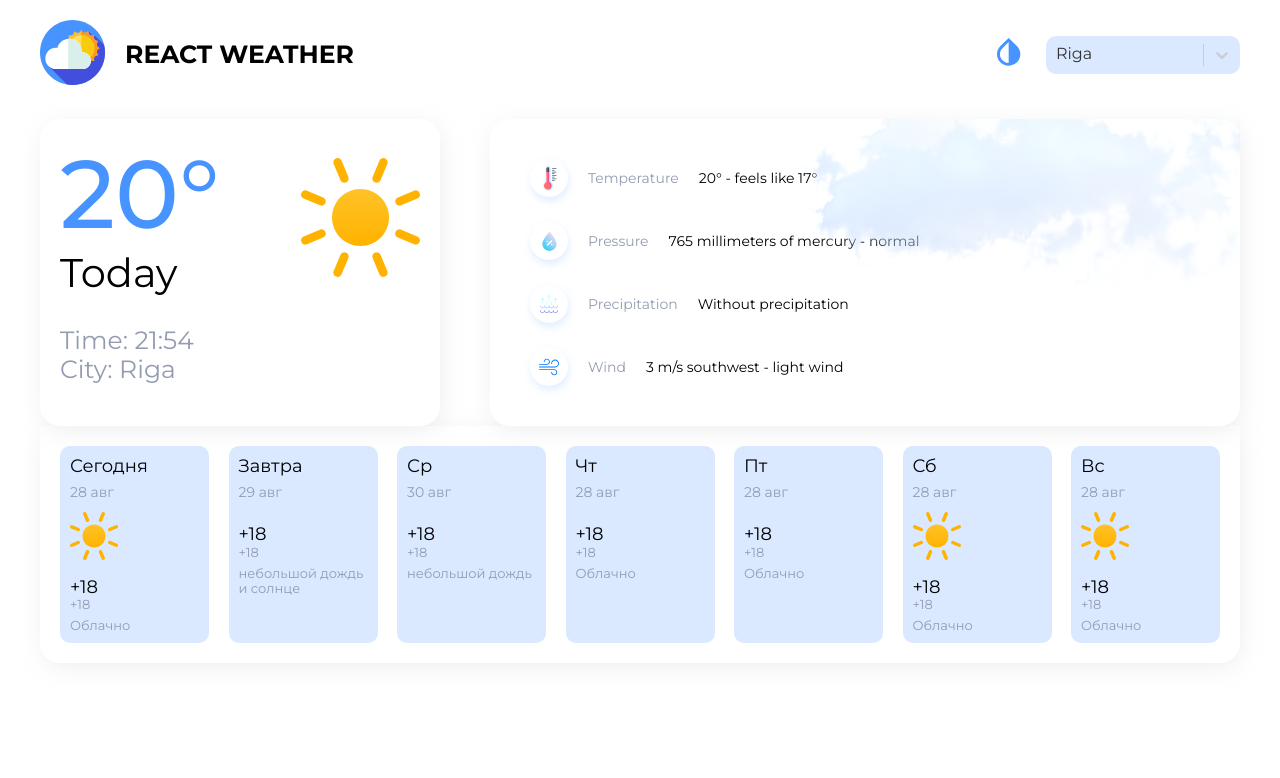
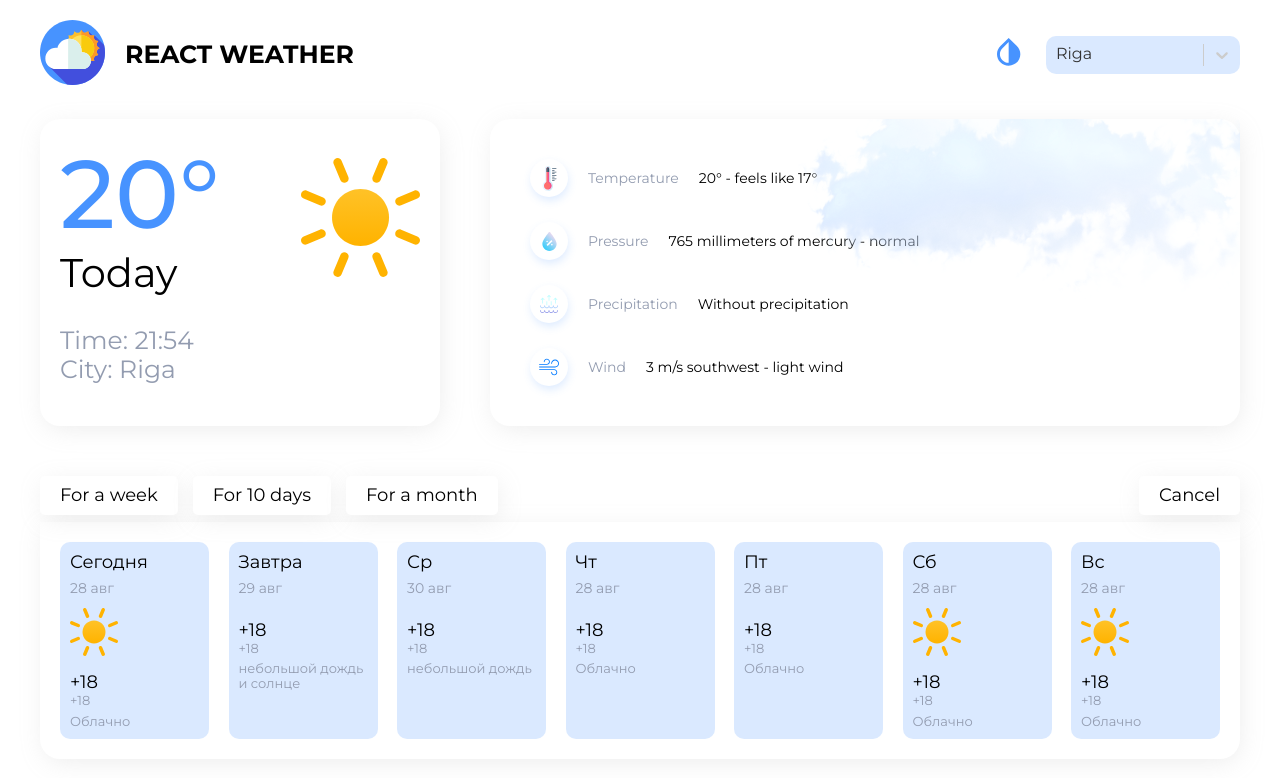
Before and after one commit to DmytroSvyrydenko-png/react-weather, a React (Create React App) app: page / in a window 1280 px wide. Shown: the top 778 px of the page. Built offline with nearby package versions, Linux system fonts and the light colour scheme.

Commit message:
adding tabs component

```diff
--- a/src/pages/Home/components/Days/Days.module.scss
+++ b/src/pages/Home/components/Days/Days.module.scss
@@ -55,3 +55,39 @@
         box-shadow: 0px 3px 20px rgba(147, 144, 144, 0.28);
     }
 }
+
+.tabs {
+    display: flex;
+    justify-content: space-between;
+    margin-bottom: 7px;
+}
+
+.cancel, .tab {
+    box-shadow: 2px 5px 25px -3px rgba(180, 180, 180, 0.25);
+    border-radius: 5px;
+    padding: 9px 20px;
+    background-color: $lite-background;
+    margin-right: 15px;
+    color: $lite-color;
+    font-size: 18px;
+    display: flex;
+    align-items: center;
+    justify-content: center;
+    cursor: pointer;
+
+}
+
+.cancel {
+    margin-right: 0;
+}
+
+.tab {
+    &:active {
+        background-color: $primary-color;
+        color: #fff;
+    }
+}
+
+.tabs__wrapper {
+    display: flex;
+}
--- a/src/pages/Home/components/Days/Days.tsx
+++ b/src/pages/Home/components/Days/Days.tsx
@@ -1,6 +1,7 @@
 import * as React from 'react';
 import s from './Days.module.scss'
 import { Card } from './Card';
+import { Tabs } from './Tabs';
 
 
 interface Props { }
@@ -74,9 +75,12 @@
         },
     ];
     return (
-        <div className={s.days}>{
-            days.map((day: Day) => <Card day={day}/>)
-        }
-        </div>
+        <>
+        <Tabs />
+            <div className={s.days}>{
+                days.map((day: Day) => <Card day={day}/>)
+            }
+            </div>
+        </>
     );
 };
--- a/src/pages/Home/components/Days/Tabs.tsx
+++ b/src/pages/Home/components/Days/Tabs.tsx
@@ -5,8 +5,25 @@
 interface Props { }
 
 export const Tabs = (props: Props) => {
+  const tabs = [
+    {
+      value: 'For a week',
+    },
+    {
+      value: 'For 10 days',
+    },
+    {
+      value: 'For a month',
+    },
+  ]
   return (
     <div className={s.tabs}>
+      <div className={s.tabs__wrapper}>{
+          tabs.map((tab) => (
+            <div className={s.tab} key={tab.value}>{tab.value}</div>
+          ))
+      }</div>
+      <div className={s.cancel}>Cancel</div>
     </div>
   );
 };
--- a/src/pages/Home/components/Home.module.scss
+++ b/src/pages/Home/components/Home.module.scss
@@ -5,4 +5,5 @@
 .wrapper {
     display: flex;
     justify-content: space-between;
+    margin-bottom: 50px;
 }
```
